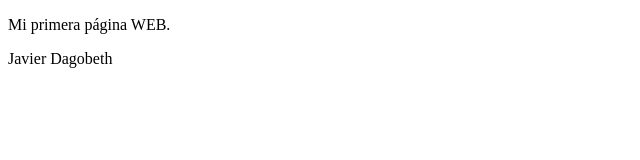
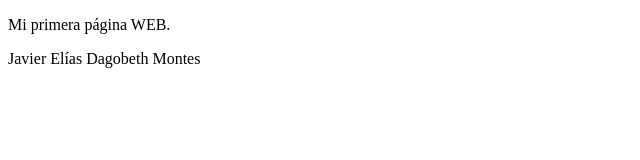
Before and after one commit to IngJEDagobethM/01_proyectoPrueba, a plain HTML site: page index.html in a window 1280 px wide. Shown: the full height of the page, 0-640 px from the left. Drawn offline with Linux system fonts and the light colour scheme.

Commit message:
segundo commit

```diff
--- a/index.html
+++ b/index.html
@@ -10,6 +10,6 @@
     <p>
         Mi primera página WEB.
     </p>
-    <p>Javier Dagobeth</p>
+    <p>Javier Elías Dagobeth Montes</p>
 </body>
 </html>
```
